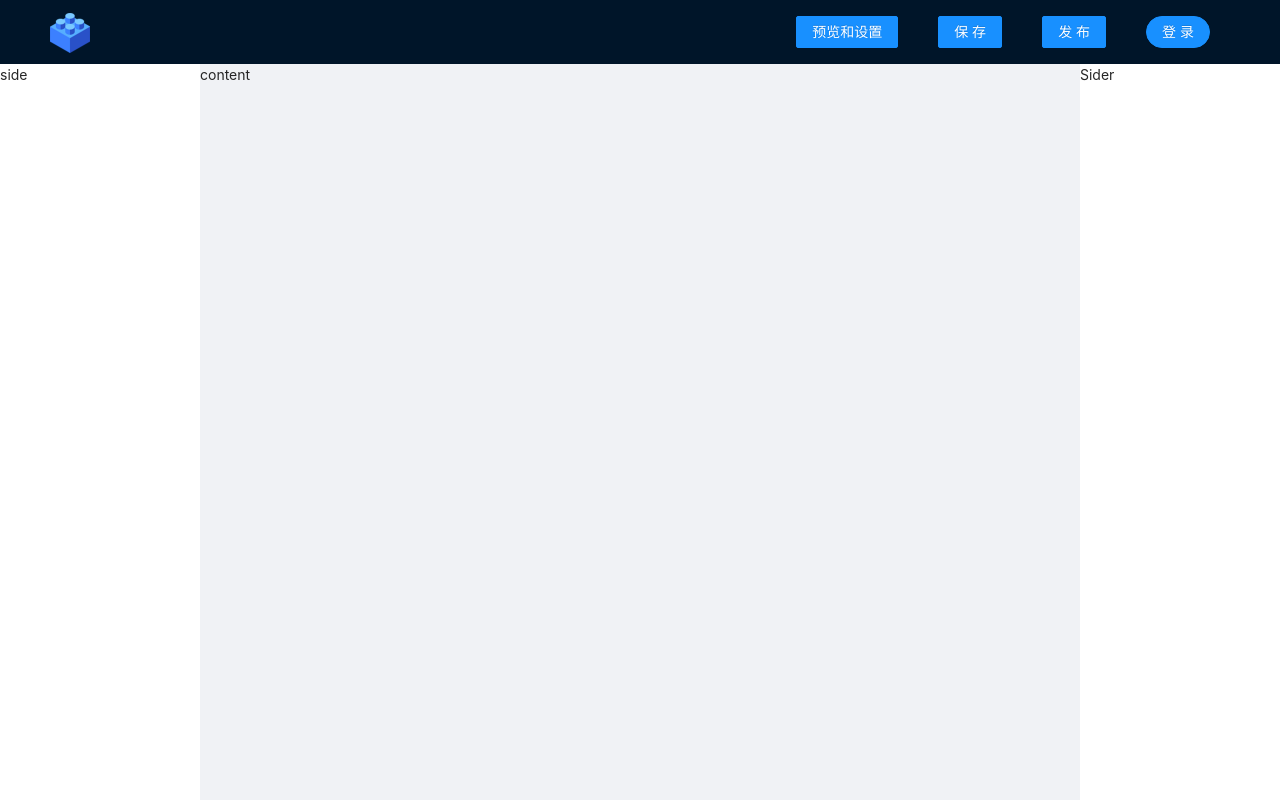
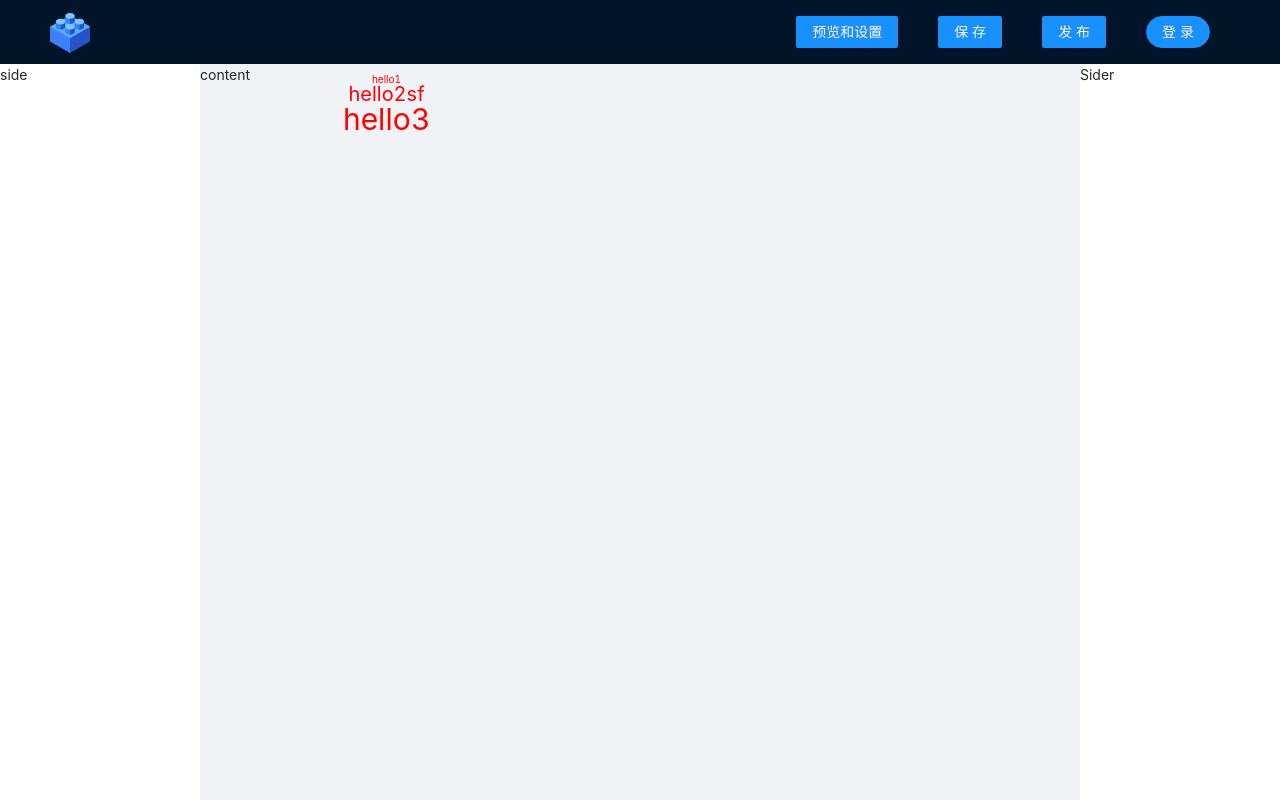
Before and after one commit to power17/poster-web, a Vue app: page /editor/1 in a window 1280 px wide. Built offline with nearby package versions, Linux system fonts and the light colour scheme.

Commit message:
feat: PText组件修改

```diff
--- a/components.d.ts
+++ b/components.d.ts
@@ -20,7 +20,7 @@ declare module '@vue/runtime-core' {
     AMenu: typeof import('ant-design-vue/es')['Menu']
     AMenuItem: typeof import('ant-design-vue/es')['MenuItem']
     ARow: typeof import('ant-design-vue/es')['Row']
-    PText: typeof import('./src/components/PText.vue')['default']
+    PText: typeof import('./src/components/PText/index.vue')['default']
     RouterLink: typeof import('vue-router')['RouterLink']
     RouterView: typeof import('vue-router')['RouterView']
     UserProfile: typeof import('./src/components/UserProfile.vue')['default']
--- a/src/components/PText.vue
+++ /dev/null
@@ -1,15 +0,0 @@
-<template>
-    <div class="p-text-component" :style="props">{{ props.text }}</div>
-    <div></div>
-</template>
-<script setup lang="ts">
-import { defineProps } from 'vue'
-// import { ComponentDataType } from '../store/interface/editor'
-import { textDefaultProps, TextComponentTypeProps } from './defaultProps/index.ts'
-// interface propsDataType {
-//     text: string
-//     fontSize: string
-// }
-const props = withDefaults(defineProps<TextComponentTypeProps>(), textDefaultProps)
-console.log(props)
-</script>
--- a/src/components/defaultProps/index.ts
+++ b/src/components/PText/defaultProps/index.ts
@@ -2,8 +2,8 @@
 // import { reactive } from 'vue'
 export interface CommonComponentTypeProps {
     // actions
-    // actionType: string
-    // url: string
+    actionType: string
+    url: string
     // size
     height: string
     width: string
@@ -27,7 +27,7 @@ export interface CommonComponentTypeProps {
 }
 
 export interface TextComponentTypeProps extends CommonComponentTypeProps {
-    // text: string
+    text: string
     fontSize: string
     fontFamily: string
     fontWeight: string
@@ -65,7 +65,7 @@ export const commonDefaultProps: CommonComponentTypeProps = {
 }
 export const textDefaultProps: TextComponentTypeProps = {
     // basic props - font styles
-    // text: '正文内容',
+    text: '正文内容',
     fontSize: '14px',
     fontFamily: '',
     fontWeight: 'normal',
--- /dev/null
+++ b/src/components/PText/index.vue
@@ -0,0 +1,24 @@
+<template>
+    <div class="p-text-component" :style="styleSheet">{{ props.text }}</div>
+    <div></div>
+</template>
+<script setup lang="ts">
+import { defineProps, StyleValue } from 'vue'
+import { pick, without } from 'lodash-es'
+import { textDefaultProps, TextComponentTypeProps } from './defaultProps/index.js'
+// import { transformToComponentProps } from '../../utils/index.ts'
+function getStyleSheet(textData: TextComponentTypeProps) {
+    // 剔除样式属性
+    const styleKey = without(Object.keys(textData), 'text', 'url', 'actionType')
+    const styleSheet = pick(textData, styleKey)
+    return styleSheet
+}
+// const defaultProps = transformToComponentProps(textDefaultProps)
+const props = defineProps<{
+    text?: string
+    top?: string
+    fontSize?: string
+}>()
+const textData = Object.assign(textDefaultProps, props)
+const styleSheet = getStyleSheet(textData) as StyleValue
+</script>
--- /dev/null
+++ b/src/utils/index.ts
@@ -0,0 +1,24 @@
+import { mapValues, pick } from 'lodash-es'
+import { computed } from 'vue'
+import { TextComponentTypeProps } from '../components/PText/defaultProps'
+export const transformToComponentProps = <T extends {}>(props: T) => {
+    return mapValues(props, (item) => {
+        return {
+            type: (item as any).constructor as StringConstructor,
+            default: item,
+        }
+    })
+}
+export const useComponentCommon = (props: Readonly<Partial<TextComponentTypeProps>>, picks: string[]) => {
+    const styleProps = computed(() => pick(props, picks))
+    // const styleProps = () => pick(props, picks)
+    // const handleClick = () => {
+    //     if (props.actionType === 'url' && props.url) {
+    //         window.location.href = props.url
+    //     }
+    // }
+    return {
+        styleProps,
+        // handleClick,
+    }
+}
--- a/src/views/editor/index.vue
+++ b/src/views/editor/index.vue
@@ -28,7 +28,9 @@
             </a-layout-sider>
             <a-layout-content class="main">
                 <div>content</div>
-                <p-text v-for="v in components" :key="v.id" v-bind="v.props"></p-text>
+                <div v-for="v in components" :key="v.id">
+                    <PText v-bind="v.props"></PText>
+                </div>
             </a-layout-content>
             <a-layout-sider>Sider</a-layout-sider>
         </a-layout>
@@ -36,7 +38,7 @@
 </template>
 <script setup lang="ts">
 import useEditorStore from './../../store/modules/editor.ts'
-import PText from '../../components/PText.vue'
+import PText from '../../components/PText/index.vue'
 const { components } = useEditorStore()
 </script>
 <style scoped lang="scss">
```
